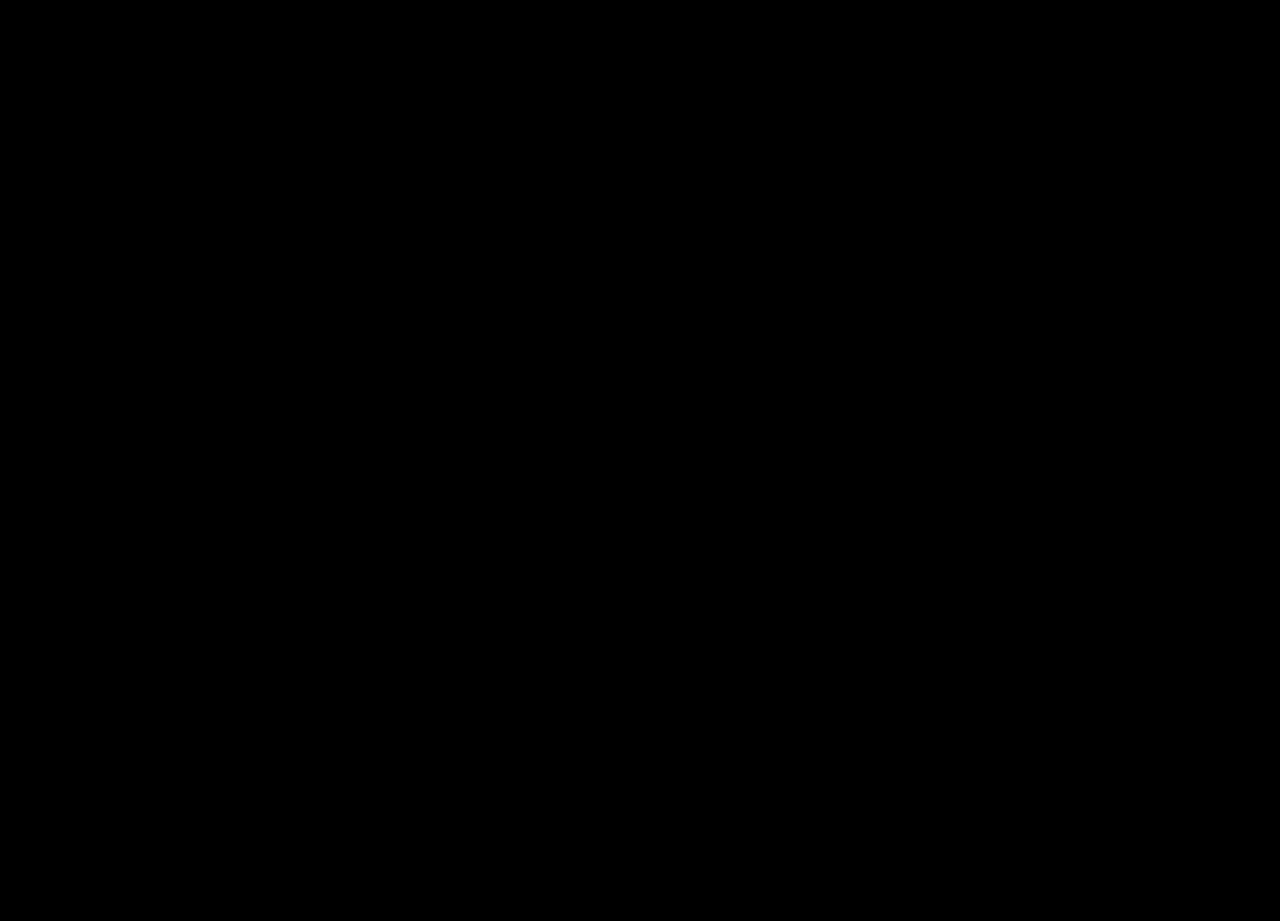
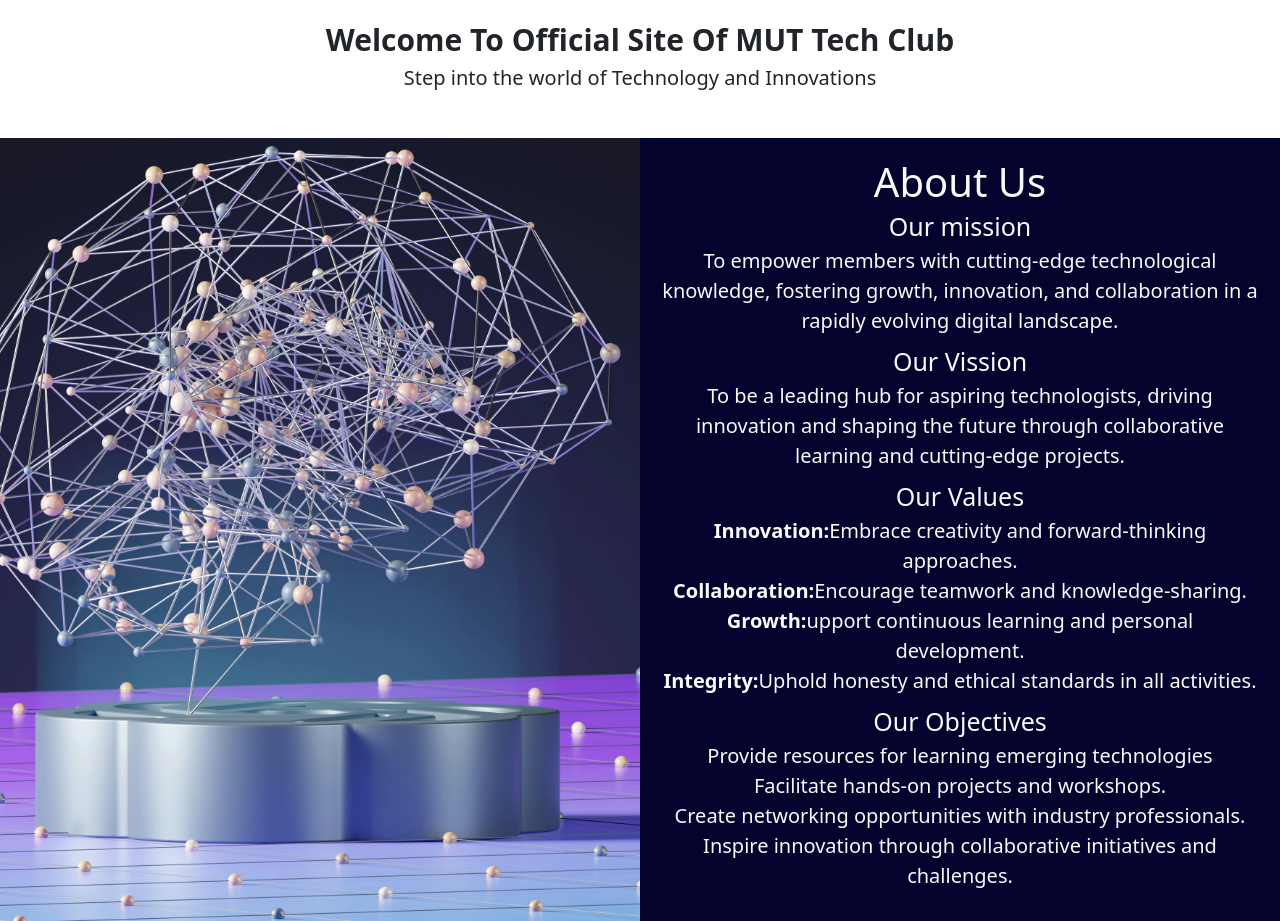
Before and after one commit to Davis-don/mut-tech-club, a React (Vite) app: page / in a window 1280 px wide. Shown: the part 780-1701 px from the top of the page. Before the commit the page ends 800 px from the top, so only its background shows below. Built offline with nearby package versions, Linux system fonts and the light colour scheme.

Commit message:
added about section

```diff
--- a/index.html
+++ b/index.html
@@ -6,7 +6,7 @@
     <meta name="viewport" content="width=device-width, initial-scale=1.0" />
     <title>Murang'a University Tech club</title>
   </head>
-  <body style="background-color: black;">
+  <body>
     <div id="root"></div>
     <script type="module" src="/src/main.jsx"></script>
   </body>
--- a/src/App.jsx
+++ b/src/App.jsx
@@ -2,6 +2,7 @@
 import Header from './Components/Header/Header'
 import './App.css'
 import Hero from './Components/Hero/Hero'
+import About from './Components/About/About'
 
 function App() {
 
@@ -9,7 +10,8 @@
   return (
     <div className='app'>
       <Header/>
-    <Hero/>
+      <Hero/>
+      <About/>
     </div>
   )
 }
--- /dev/null
+++ b/src/Components/About/About.jsx
@@ -0,0 +1,73 @@
+import React from 'react'
+import './about.css'
+import neuralNet from '../../assets/growtika-nGoCBxiaRO0-unsplash.jpg'
+
+function About() {
+  return (
+    <div className='ovearall-overall-container'>
+      <div className="about-us-top">
+        <div className="text-box-about">
+        <h3  className='text-dark'>Welcome To Official Site Of  MUT Tech Club </h3>
+        <p className='welcome-text-p' style={{textAlign:'center'}}>Step into the world of Technology and Innovations</p>
+        </div>
+
+      </div>
+
+
+
+
+
+    <div className='overall-about-section'>
+        <div className="left-about-us-section">
+          <img src={neuralNet}/>
+        </div>
+
+
+
+
+        <div className="right-about-us-section">
+        <h2  style={{textAlign:'center'}} className='text-light '>About Us</h2>
+            <div className="mission-section">
+          <h3 style={{textAlign: 'center'}} className='text-light title-styling-about'>Our mission</h3>
+          <p style={{textAlign: 'center'}} className='text-light apply-font'>To empower members with cutting-edge technological knowledge, fostering growth, innovation, and collaboration in a rapidly evolving digital landscape.</p>
+            </div>
+            <div className="vission-section">
+            <h3 style={{textAlign: 'center'}} className='text-light title-styling-about'>Our Vission</h3>
+              <p style={{textAlign: 'center'}} className='text-light apply-font'>To be a leading hub for aspiring technologists, driving innovation and shaping the future through collaborative learning and cutting-edge projects.</p>
+            </div>
+            <div className="values">
+            <h3 style={{textAlign: 'center'}} className='text-light title-styling-about'>Our Values</h3>
+
+             <ul className='list-unstyled'>
+              <li style={{textAlign: 'center'}} className='text-light '><b>Innovation:</b>Embrace creativity and forward-thinking approaches.</li>
+              <li style={{textAlign: 'center'}} className='text-light '><b>Collaboration:</b>Encourage teamwork and knowledge-sharing.</li>
+              <li style={{textAlign: 'center'}} className='text-light '><b>Growth:</b>upport continuous learning and personal development.</li>
+              <li style={{textAlign: 'center'}} className='text-light '><b>Integrity:</b>Uphold honesty and ethical standards in all activities.              </li>
+
+             </ul>
+            </div>
+
+            <div className="Objectives">
+            <h3 style={{textAlign: 'center'}} className='text-light title-styling-about'>Our Objectives</h3>
+
+             <ul className='list-unstyled'>
+              <li style={{textAlign: 'center'}} className='text-light '>Provide resources for learning emerging technologies</li>
+              <li style={{textAlign: 'center'}} className='text-light'>Facilitate hands-on projects and workshops.</li>
+              <li style={{textAlign: 'center'}} className='text-light'>Create networking opportunities with industry professionals.</li>
+              <li style={{textAlign: 'center'}} className='text-light '>Inspire innovation through collaborative initiatives and challenges.</li>
+
+
+             </ul>
+            </div>
+
+        </div>
+
+
+        </div>
+
+
+        </div>
+  )
+}
+
+export default About
--- /dev/null
+++ b/src/Components/About/about.css
@@ -0,0 +1,92 @@
+.ovearall-overall-container{
+}
+.about-us-top{
+height:15rem;
+background-color: white;
+display: flex;
+flex-direction: column;
+justify-content: center;
+align-items: center;
+}
+.text-box-about{
+width: max-content;
+}
+.text-box-about h3{
+    font-size: 3rem;
+    font-weight: 900;
+    }
+    .welcome-text-p{
+        font-size: 2rem;
+    }
+@media screen and (max-width:44.375em) {
+    .text-box-about h3{
+        font-size: 2rem;
+        }
+        .welcome-text-p{
+            font-size: 1.5rem;
+        }
+}
+@media screen and (max-width:28.8125em) {
+    .text-box-about h3{
+        font-size: 4vw;
+        }
+        .welcome-text-p{
+            font-size: 3vw;
+        }
+}
+
+.overall-about-section{
+display: grid;
+grid-template-columns: repeat(auto-fit,minmax(30rem,1fr));
+height: max-content;
+
+}
+.left-about-us-section{
+width: 100%;
+}
+.left-about-us-section img{
+width: 100%;
+height: 100%;
+object-fit: cover;
+}
+.right-about-us-section{
+padding: 2rem;
+background-color: rgb(3, 3, 45);
+/* background-image: linear-gradient(to right, rgb(6, 82, 18) , rgb(46, 214, 113)); */
+}
+.right-about-us-section h2{
+font-size: 4rem;
+
+}
+@media screen and (max-width:55.625em) {
+    .right-about-us-section h2{
+        font-size: 2.5rem;
+
+        }
+}
+.title-styling-about{
+    font-size:2.5rem
+}
+.apply-font{
+    font-size:2rem
+    }
+    .values ul li{
+        font-size:2rem
+    }
+    .Objectives ul li{
+        font-size:2rem
+    }
+@media screen and (max-width:21.25em) {
+    .title-styling-about{
+        font-size:2rem;
+    }
+    .apply-font{
+        font-size:5vw
+        }
+        .values ul li{
+            font-size:5vw
+        }
+        .Objectives ul li{
+            font-size:5vw
+        }
+}
--- a/src/Components/Header/Header.css
+++ b/src/Components/Header/Header.css
@@ -8,6 +8,8 @@
 align-items: center;
 padding: 2rem;
 gap: 3rem;
+background-color: black;
+
 }
 
 .brand-name-section{
@@ -67,7 +69,6 @@
 font-size:1.5rem;
 font-weight: bold;
 padding: .6rem;
-
-background-image: linear-gradient(to right, rgb(183, 129, 15) , rgb(191, 0, 255));
+background-image: linear-gradient(to right, rgb(41, 145, 6) , rgb(39, 145, 81));
 
 }
```
Also changed, not shown: src/assets/growtika-nGoCBxiaRO0-unsplash.jpg (added).
